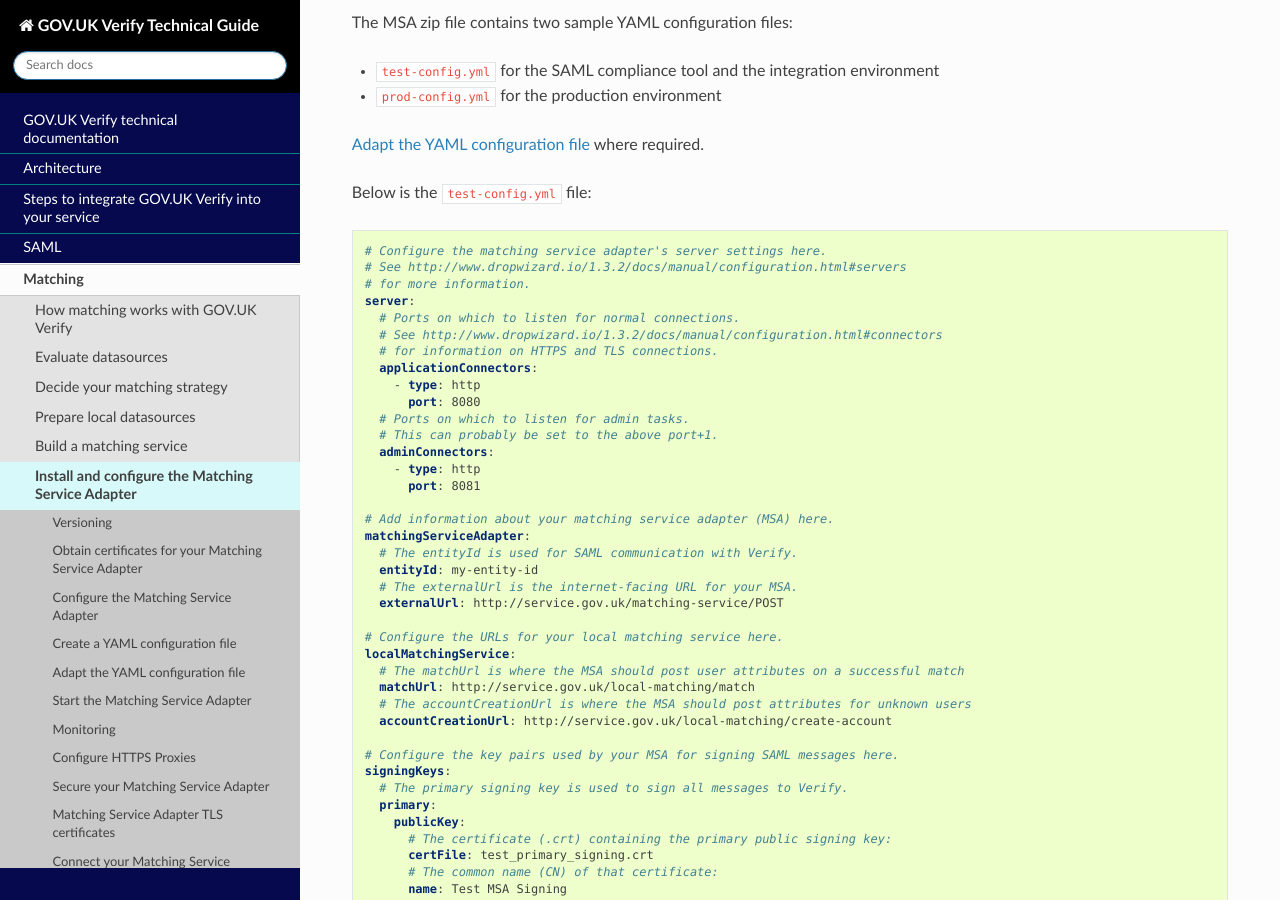
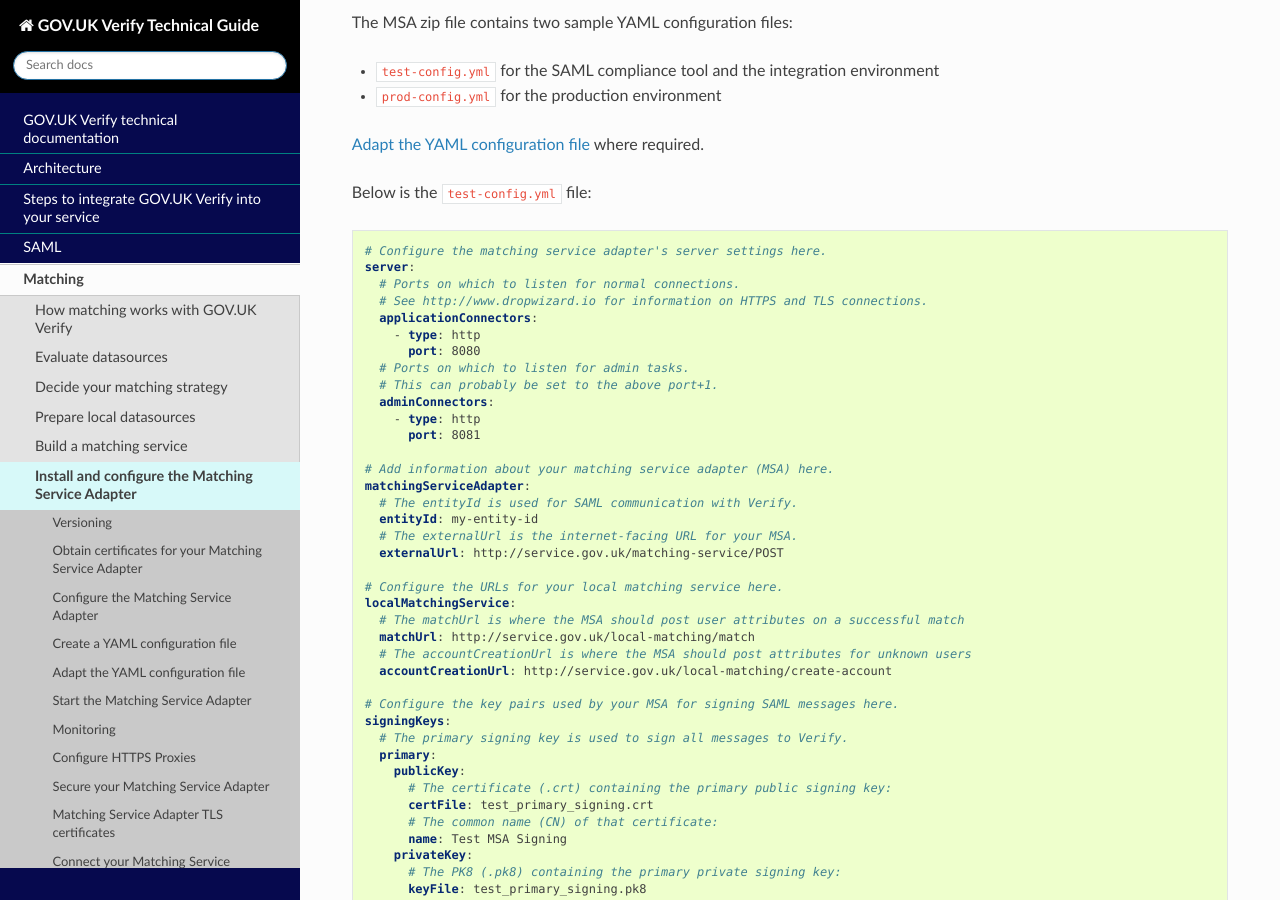
Before and after one commit to alphagov/rp-onboarding-tech-docs, a Sphinx documentation site: the page built from source/pages/matching/matchingserviceadapter.rst, in a window 1280 px wide and 900 px high, scrolled down 1486 px. Built offline with Sphinx 7.4.7 and the Read the Docs theme 2.0.0, drawn with Linux system fonts in a browser that asks for light colours; nearby versions of some CDN libraries; pages that are not in the unit, such as notebooks, are missing from menus; comment, search, counter and statistics services are not loaded; some of the changed text lies outside the part shown.

Commit message:
Removed explicit reference to Dropwizard version in docs links
https://trello.com/c/HS7SBAiy

solo @bravegrape

```diff
--- a/source/pages/matching/matchingserviceadapter.rst
+++ b/source/pages/matching/matchingserviceadapter.rst
@@ -77,12 +77,9 @@
 .. code-block:: yaml
 
     # Configure the matching service adapter's server settings here.
-    # See http://www.dropwizard.io/1.3.2/docs/manual/configuration.html#servers
-    # for more information.
     server:
       # Ports on which to listen for normal connections.
-      # See http://www.dropwizard.io/1.3.2/docs/manual/configuration.html#connectors
-      # for information on HTTPS and TLS connections.
+      # See http://www.dropwizard.io for information on HTTPS and TLS connections.
       applicationConnectors:
         - type: http
           port: 8080
@@ -176,8 +173,7 @@
           password: puppet
 
     ## Options to add additional logging. By default, logs will be output to console.
-    ## See http://www.dropwizard.io/1.3.2/docs/manual/configuration.html#logging
-    ## for more information.
+    ## See http://www.dropwizard.io for more information.
     #logging:
     #  level: INFO
     #  appenders:
@@ -206,7 +202,7 @@
 
 1. Enter port numbers for the server application (``applicationConnectors``) and admin ports (``adminConnectors``).
 
- .. note:: If the MSA will be handling SSL termination (typically this will be handled by a proxy or load balancer like HAProxy), or if you don't trust the network between the SSL termination endpoint and the MSA, then specify ``https`` rather than ``http`` for the type of connection. For more information, see the guidance in the `DropWizard configuration manual <http://dropwizard.github.io/dropwizard/1.3.2/docs/manual/configuration.html#https>`_.
+ .. note:: If the MSA will be handling SSL termination (typically this will be handled by a proxy or load balancer like HAProxy), or if you don't trust the network between the SSL termination endpoint and the MSA, then specify ``https`` rather than ``http`` for the type of connection. For more information, see the guidance in the `DropWizard configuration manual <http://dropwizard.github.io/>`_.
 
 In the field ``matchingServiceAdapter:``
 ^^^^^^^^^^^^^^^^^^^^^^^^^^^^^^^^^^^^^^^^
```
